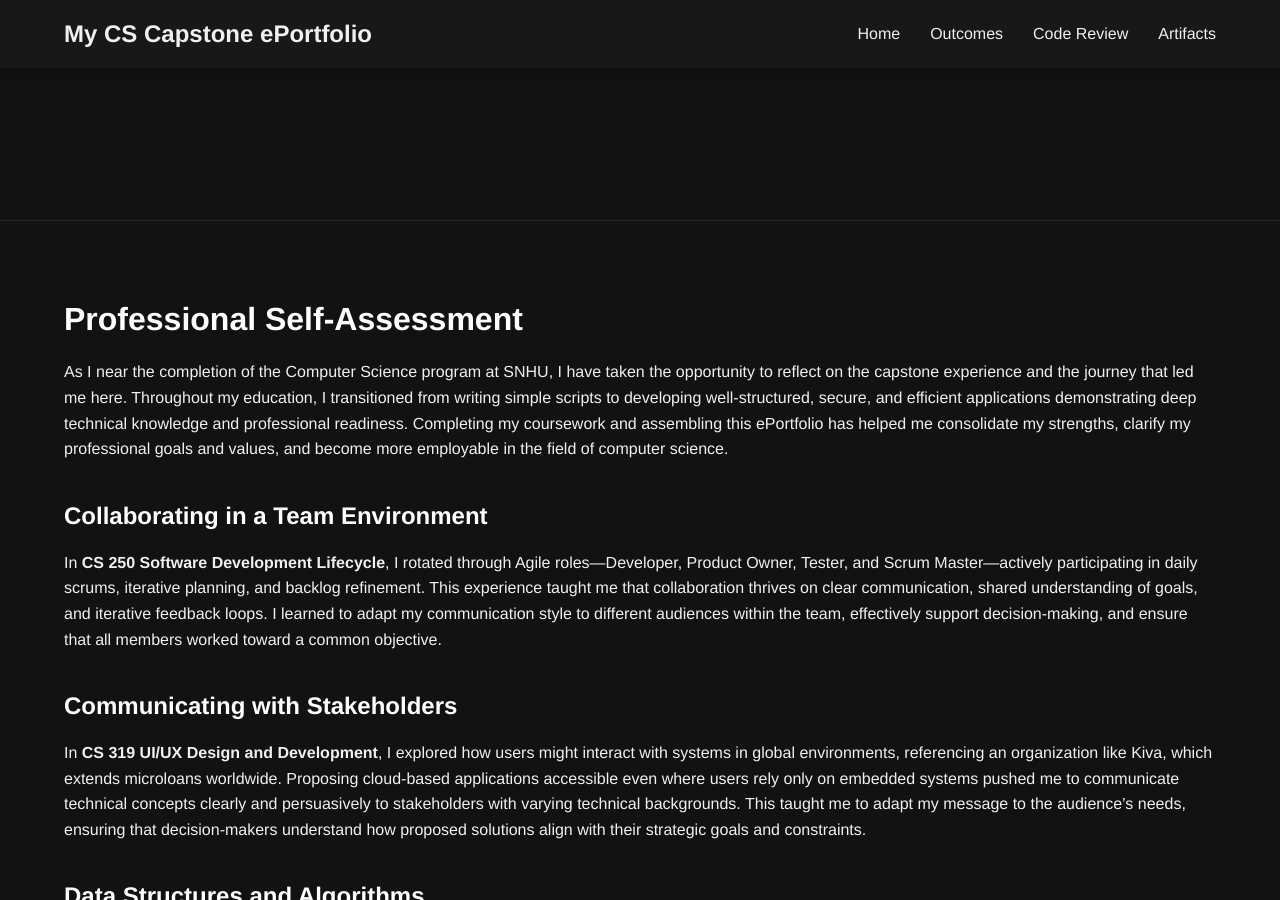
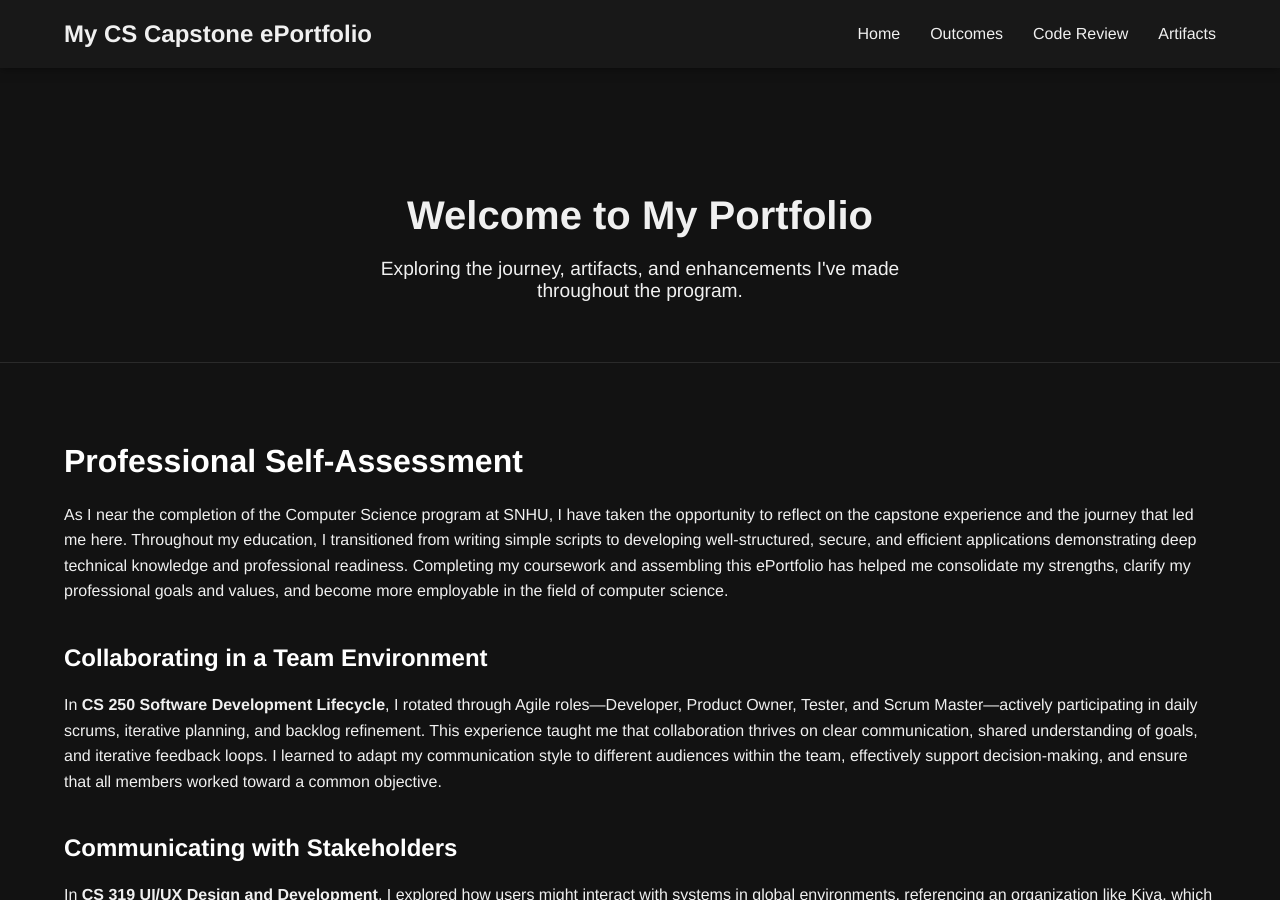
Before and after one commit to briggs8933/CS-499-Capstone, a Jekyll site: the page built from index.md, in a window 1280 px wide and 900 px high. Built offline with Jekyll 4.4.1, drawn with Linux system fonts in a browser that asks for light colours.

Commit message:
Update default.html

```diff
--- a/_layouts/default.html
+++ b/_layouts/default.html
@@ -25,8 +25,8 @@
 
   <main class="content">
     <section class="hero">
-      <!-- <h1>Welcome to My Portfolio</h1>
-      <p>Exploring the journey, artifacts, and enhancements I've made throughout the program.</p> -->
+      <h1>Welcome to My Portfolio</h1>
+      <p>Exploring the journey, artifacts, and enhancements I've made throughout the program.</p>
     </section>
     <div class="container main-content">
       {{ content }}
```
